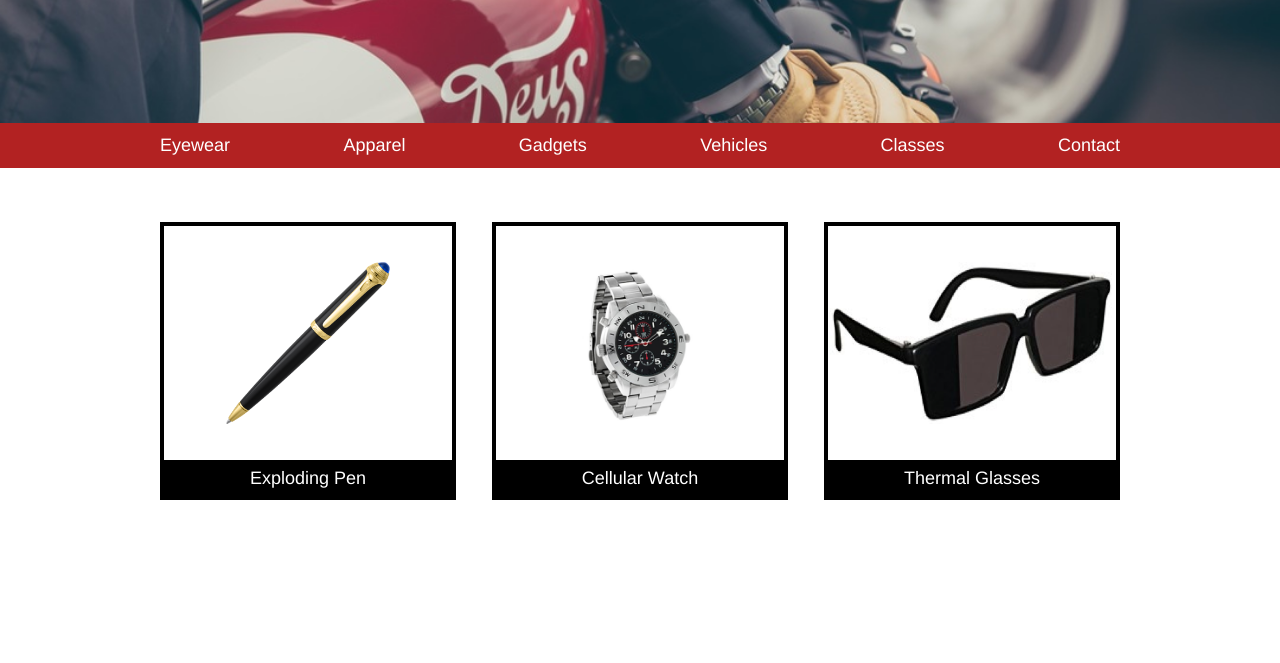
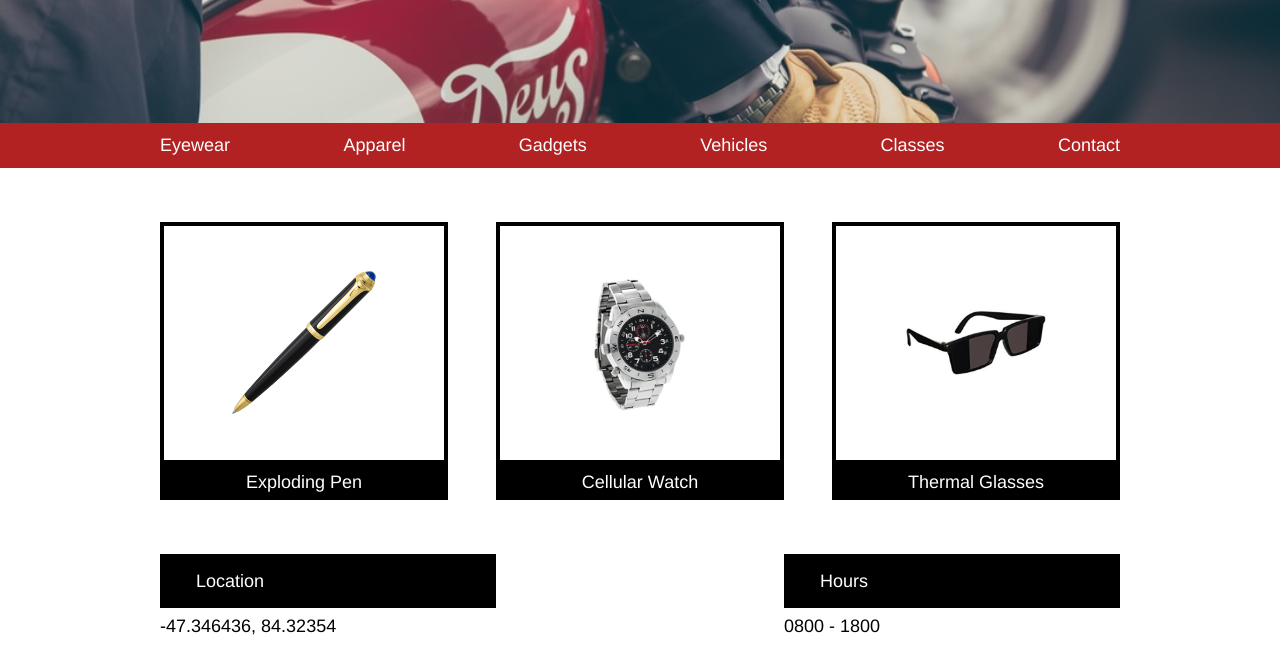
Before and after one commit to ecipra/secret-agent-supply, a plain HTML site: page index.html in a window 1280 px wide. Shown: the part 378-1041 px from the top of the page. Before the commit the page ends 969 px from the top, so only its background shows below. Drawn offline with Linux system fonts and the light colour scheme.

Commit message:
Style product grid, location, and hours

```diff
--- a/index.html
+++ b/index.html
@@ -3,8 +3,8 @@
   <head>
     <meta charset="utf-8">
     <title>Secret Agent Supply Inc.</title>
-    <link rel="stylesheet" href="/resources/css/reset.css" type="text/css">
-    <link rel="stylesheet" href="/resources/css/style.css" type="text/css">
+    <link rel="stylesheet" href="resources/css/reset.css" type="text/css">
+    <link rel="stylesheet" href="resources/css/style.css" type="text/css">
   </head>
   <body>
 
@@ -38,28 +38,34 @@
 
       <div class="product-grid">
         <div class="product">
-          <img src="/resources/images/pen.png" alt="Exploding Pen" class="img-portrait">
+          <div class="product-image">
+            <img src="/resources/images/pen.png" alt="Exploding Pen">
+          </div>
           <h3>Exploding Pen</h3>
         </div>
         <div class="product">
-          <img src="/resources/images/watch.png" alt="Cellular Watch" class="img-portrait">
+          <div class ="product-image">
+            <img src="/resources/images/watch.png" alt="Cellular Watch">
+          </div>
           <h3>Cellular Watch</h3>
         </div>
         <div class="product">
-          <img src="/resources/images/glasses.png" alt="Thermal Glasses" class="img-landscape">
+          <div class="product-image">
+            <img src="/resources/images/glasses.png" alt="Thermal Glasses">
+          </div>
           <h3>Thermal Glasses</h3>
         </div>
       </div>
 
       <div class="container">
         <div class="about">
-          <div class="location">
+          <div class="about-title">
             <h3>Location</h3>
-            <span>-47.346436, 84.32354</span>
+            <p class="about-content">-47.346436, 84.32354</p>
           </div>
-          <div class="hours">
+          <div class="about-title">
             <h3>Hours</h3>
-            <span>0800 - 1800</span>
+            <p class="about-content">0800 - 1800</p>
           </div>
         </div>
       </div>
--- a/resources/css/style.css
+++ b/resources/css/style.css
@@ -80,27 +80,20 @@ nav a {
 }
 
 .product {
+  width: 30%;
+}
+
+.product-image {
   display: flex;
-  flex-direction: column;
   justify-content: center;
   align-items: center;
-  width: 30%;
+  height: 9rem;
+  padding: 2rem 0;
   border: 4px solid black;
 }
 
-.product img {
-  height: 9rem;
-  margin: 2rem 0;
-}
-
-.img-portrait {
-  max-height: 100%;
-  width: auto;
-}
-
-.img-landscape {
-  height: auto;
-  max-width: 100%;
+.product-image img {
+  width: 8rem;
 }
 
 .product h3 {
@@ -109,3 +102,25 @@ nav a {
   text-align: center;
   padding: 0.5rem 0;
 }
+
+.about {
+  display: flex;
+  justify-content: space-between;
+  margin-top: 3rem;
+}
+
+.about-title {
+  width: 35%;
+}
+
+.about h3 {
+  display: flex;
+  flex-direction: column;
+  background-color: black;
+  padding: 1rem 2rem;
+}
+
+.about-content {
+  color: black;
+  padding: .5rem 0;
+}
```
